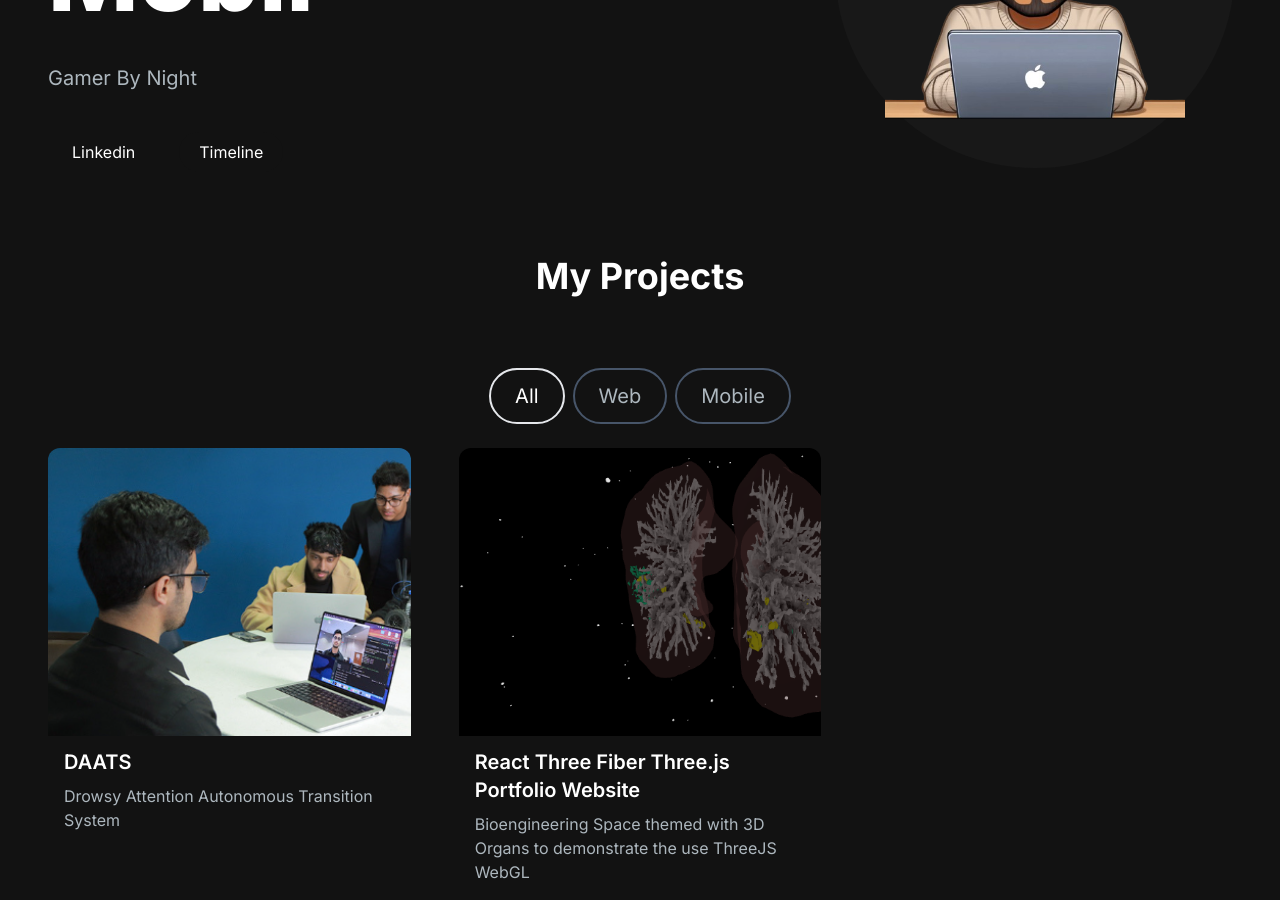
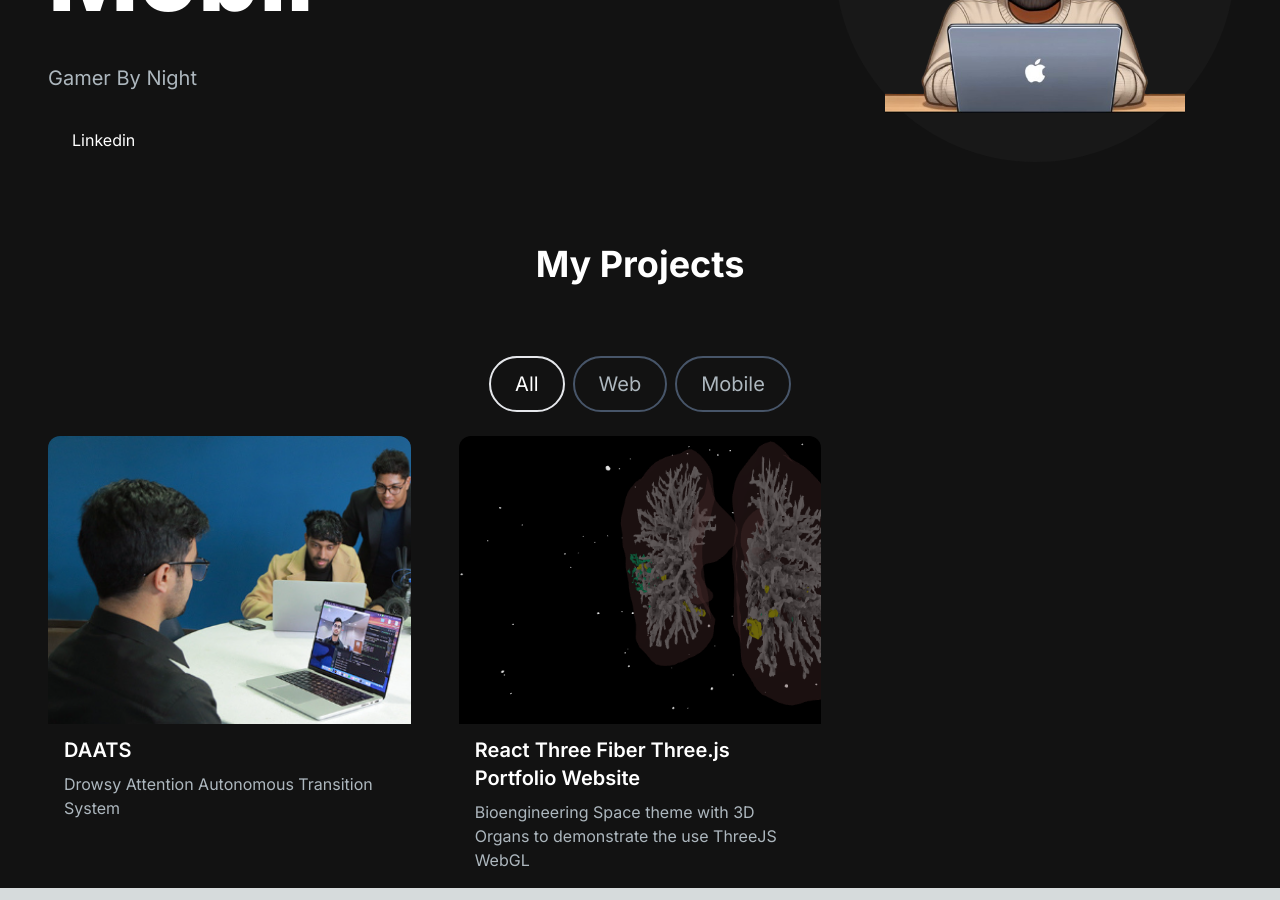
Before and after one commit to dharzan/dharzan.github.io, a Next.js app: page / in a window 1280 px wide. Shown: the part 320-1220 px from the top of the page. Built offline with nearby package versions, Linux system fonts and the light colour scheme.

Commit message:
🎨 updates

```diff
--- a/src/app/components/HeroSection.jsx
+++ b/src/app/components/HeroSection.jsx
@@ -26,7 +26,7 @@ const HeroSection = () => {
                 1000,
                 "Mobile Developer",
                 1000,
-                "Software Developer",
+                "Intergration Testing Engineer",
                 1500,
                 "Embedded Systems Software Developer"
               ]}
@@ -45,14 +45,14 @@ const HeroSection = () => {
             >
               Linkedin
             </Link>
-            <Link
+            {/* <Link
               href="https://dharzan.github.io/"
               className="px-1 inline-block py-1 w-full sm:w-fit rounded-full bg-gradient-to-br from-primary-500 to-secondary-500 hover:bg-slate-800 text-white mt-3"
             >
               <span className="block bg-[#121212] hover:bg-slate-800 rounded-full px-5 py-2">
                Timeline
               </span>
-            </Link>
+            </Link> */}
           </div>
         </motion.div>
         <motion.div
--- a/src/app/components/ProjectSection.jsx
+++ b/src/app/components/ProjectSection.jsx
@@ -17,11 +17,11 @@ const projectsData = [
   {
     id: 2,
     title: "React Three Fiber Three.js Portfolio Website",
-    description: "Bioengineering Space themed with 3D Organs to demonstrate the use ThreeJS WebGL ",
+    description: "Bioengineering Space theme with 3D Organs to demonstrate the use ThreeJS WebGL ",
     image: "/images/Threejs.png",
     tag: ["All", "Web"],
     gitUrl: "/",
-    previewUrl: "https://diyadhyani.com",
+        previewUrl: "https://diyadhyani.com",
   },
   // {
   //   id: 3,
```
